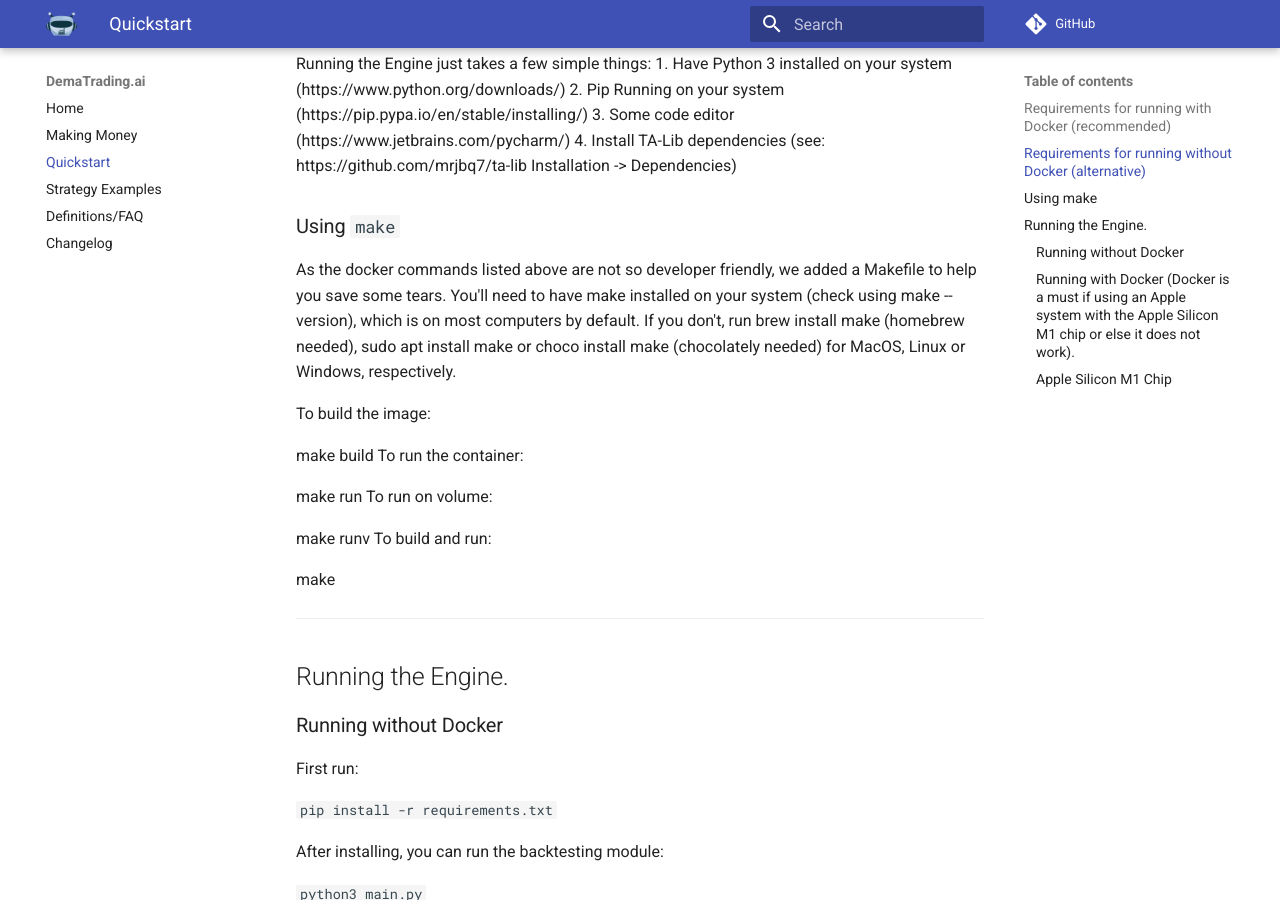
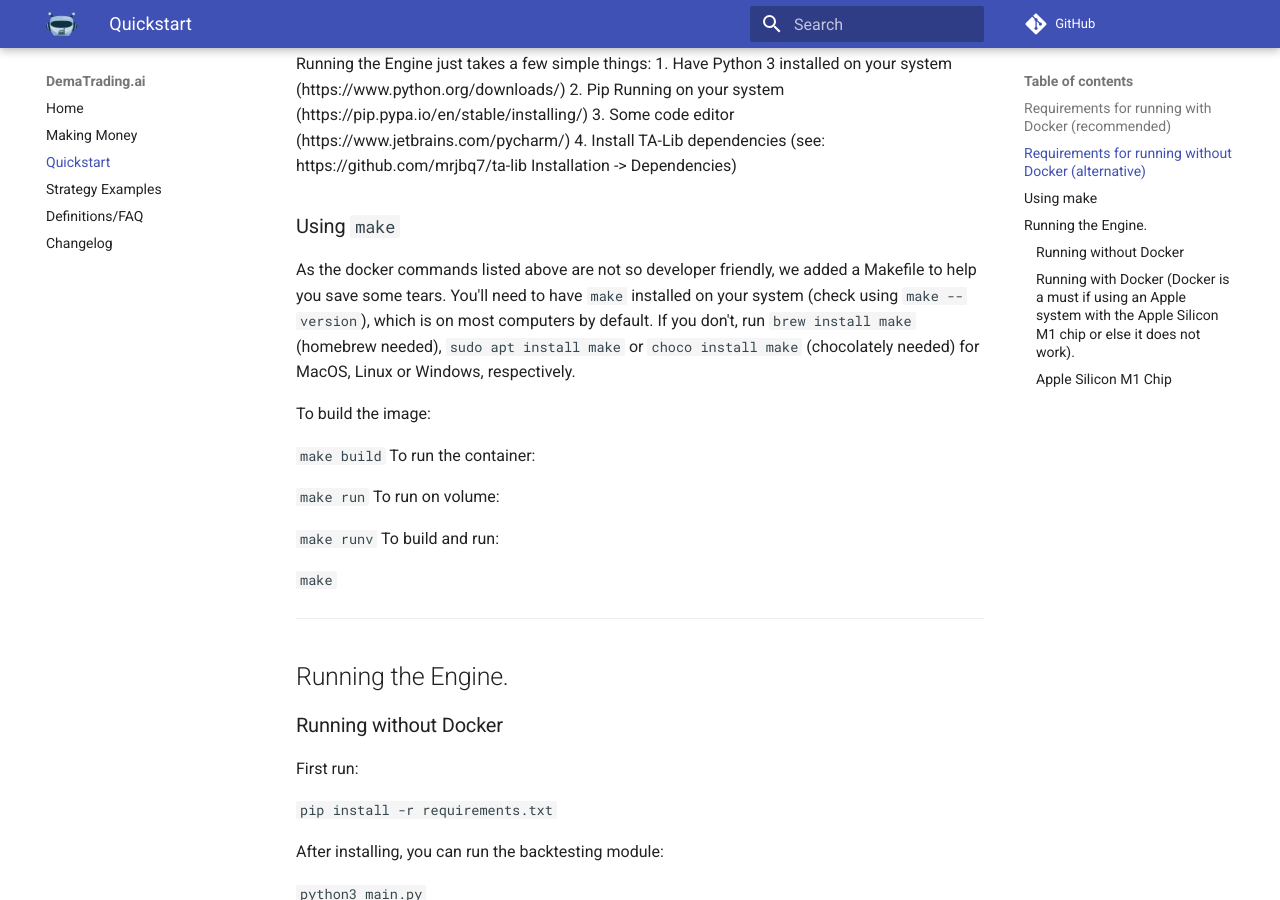
Before and after one commit to dema-trading-ai/engine, an MkDocs documentation site: the page built from docs/quickstart.md, in a window 1280 px wide and 900 px high, scrolled down 355 px. Built offline with MkDocs 1.6.1 and Material for MkDocs 9.7.7, drawn with Linux system fonts in a browser that asks for light colours; comment, search, counter and statistics services are not loaded.

```diff
--- a/docs/quickstart.md
+++ b/docs/quickstart.md
@@ -14,23 +14,22 @@ Running the Engine just takes a few simple things:
 
 ### Using `make`
 
-As the docker commands listed above are not so developer friendly, we added a Makefile to help you save some tears. You'll need to have make installed on your system (check using make --version), which is on most computers by default. If you don't, run brew install make (homebrew needed), sudo apt install make or choco install make (chocolately needed) for MacOS, Linux or Windows, respectively.
+As the docker commands listed above are not so developer friendly, we added a Makefile to help you save some tears. You'll need to have `make` installed on your system (check using `make --version`), which is on most computers by default. If you don't, run `brew install make` (homebrew needed), `sudo apt install make` or `choco install make` (chocolately needed) for MacOS, Linux or Windows, respectively.
 
 To build the image:
 
-make build
+`make build`
 To run the container:
 
-make run
+`make run`
 To run on volume:
 
-make runv
+`make runv`
 To build and run:
 
-make
+`make`
 
 ***
-
 ## Running the Engine.
 
 ### Running without Docker
```
